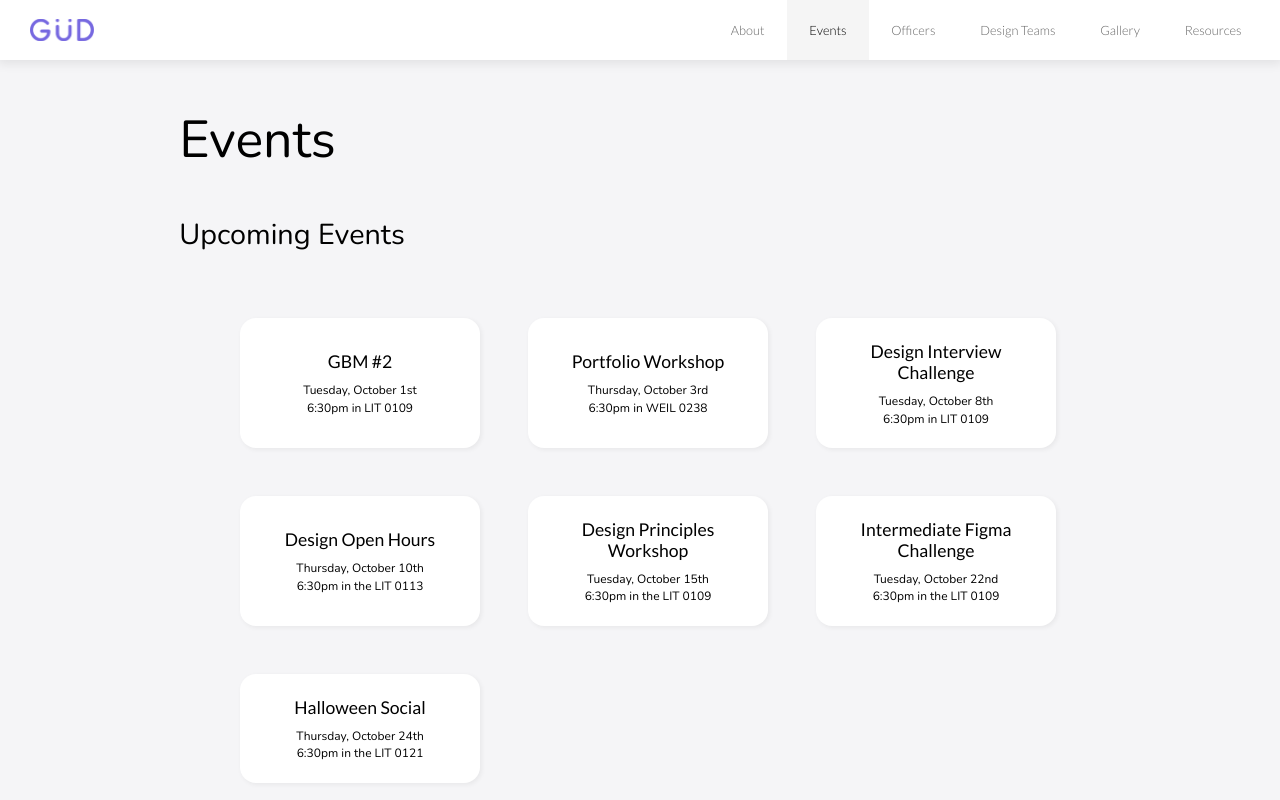
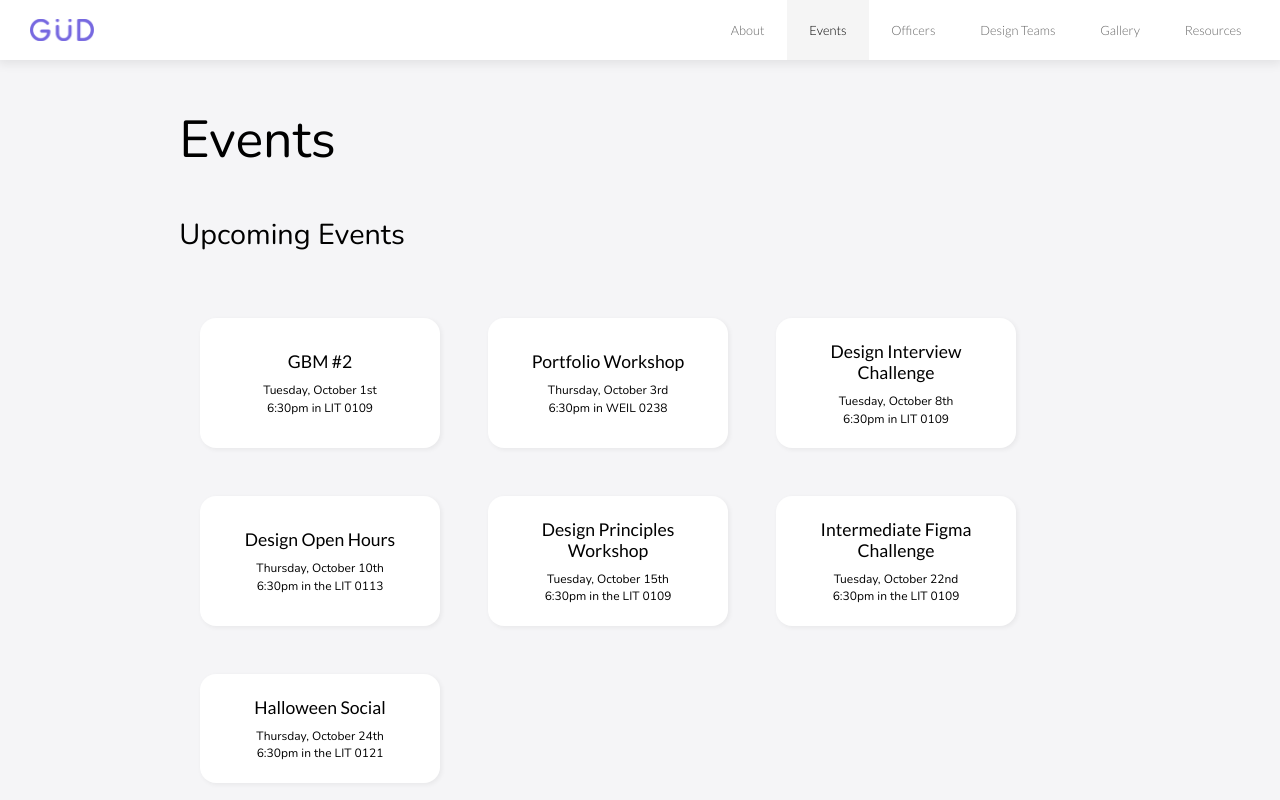
Before and after one commit to RiaChacko/gud-v3, a React (Vite) app in the folder gud-website/: page /events in a window 1280 px wide. Shown: the top 800 px of the page. Built offline with nearby package versions, Linux system fonts and the light colour scheme.

Commit message:
Update Events.css

```diff
--- a/gud-website/src/pages/Events.css
+++ b/gud-website/src/pages/Events.css
@@ -26,6 +26,11 @@
     margin: auto auto;
 }
 
+@media(max-width:1440px){
+    .upcoming-events-container{
+        margin-left: 12.5rem;
+    }
+}
 
 /*Mobile Views*/
 
```
